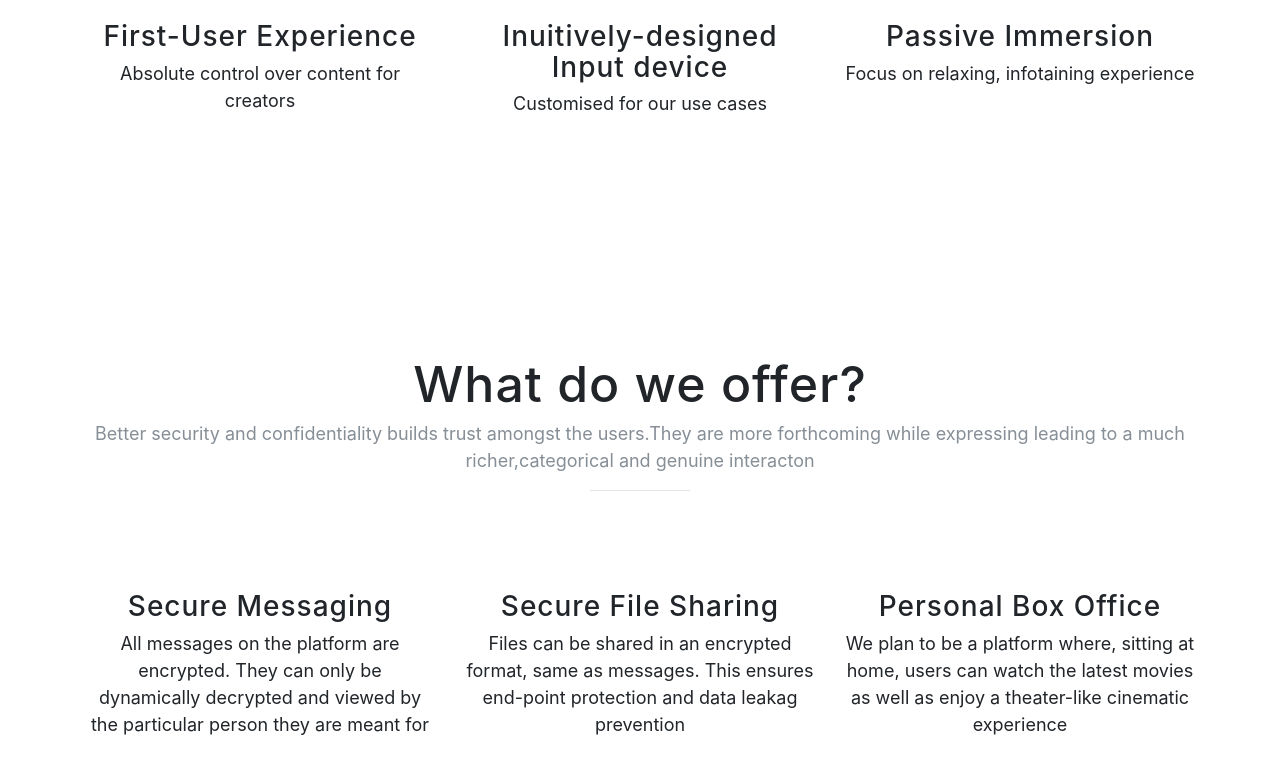
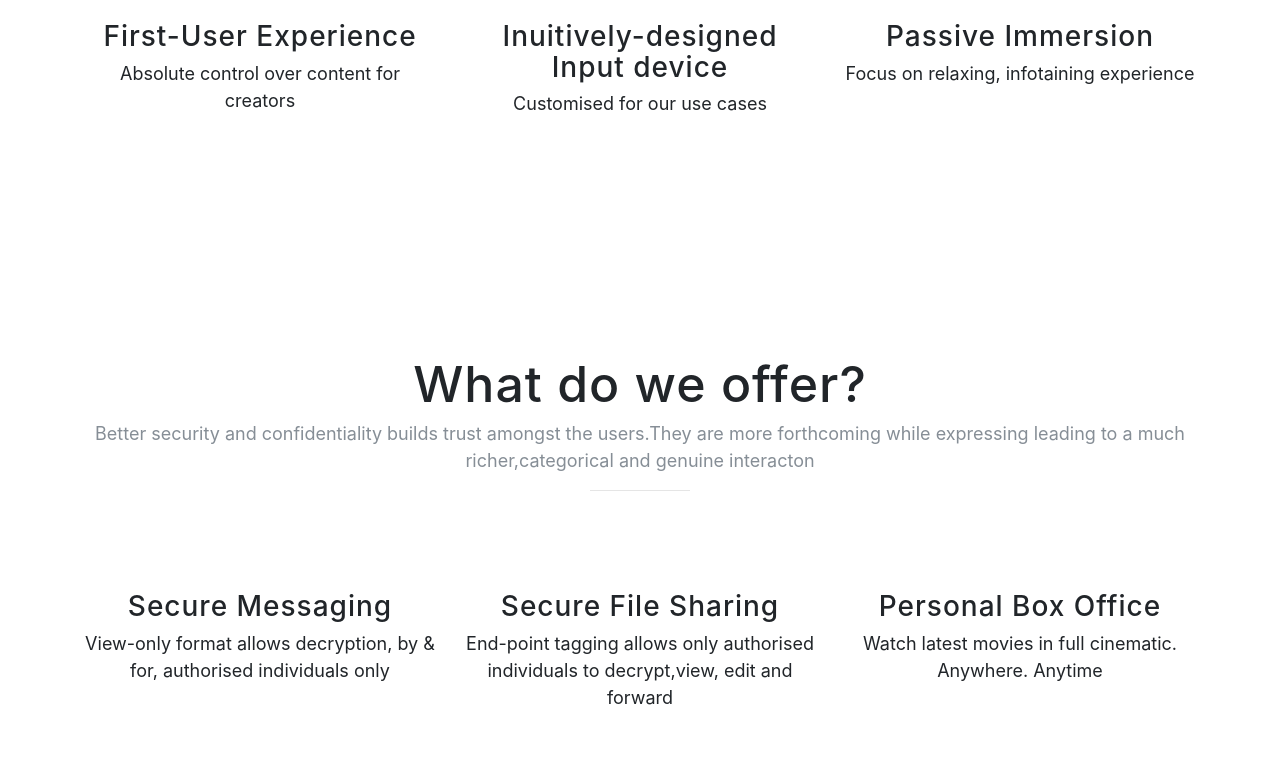
Before and after one commit to kontiki-innovation-labs/kontiki-innovation-labs.github.io, a website with bundled scripts: page index.html in a window 1280 px wide. Shown: the part 1219-1992 px from the top of the page. Built offline with nearby package versions, Linux system fonts and the light colour scheme; a web font is replaced by a local one.

Commit message:
Update index.html

```diff
--- a/index.html
+++ b/index.html
@@ -61,7 +61,7 @@
         <div class="row h-100">
           <div class="col-lg-7 my-auto">
             <div class="header-content mx-auto">
-              <h2 class="mb-5">Creating world’s most confidential content-sharing platform based on proprietary identity-bound HMDs
+              <h2 class="mb-5">Creating world’s most confidential content-sharing platform based on our identity-bound HMDs
 </h2>
                <!-- <a href="#What" class="btn btn-outline btn-xl js-scroll-trigger">I want to know more!</a> -->
             </div>
@@ -151,19 +151,19 @@
 					    <!--<img class="rounded-circle img-fluid d-block mx-auto" src="http://placehold.it/150x150" alt="">-->
 					    <h3>Secure Messaging
 					    </h3>
-					    <p> All messages on the platform are encrypted. They can only be dynamically decrypted and viewed by the particular person they are meant for </p>
+					    <p> View-only format allows decryption, by & for, authorised individuals only </p>
 				    </div>
 				    <div class="col-lg-4 col-sm-6 text-center mb-4">
 					    <!--<img class="rounded-circle img-fluid d-block mx-auto" src="http://placehold.it/150x150" alt="">-->
 					    <h3>Secure File Sharing
 					    </h3>
-					    <p>Files can be shared in an encrypted format, same as messages. This ensures end-point protection and data leakag prevention </p>
+					    <p>End-point tagging allows only authorised individuals to decrypt,view, edit and forward </p>
 				    </div>
 				    <div class="col-lg-4 col-sm-6 text-center mb-4">
 					    <!--<img class="rounded-circle img-fluid d-block mx-auto" src="http://placehold.it/150x150" alt="">-->
 					    <h3>Personal Box Office
 					    </h3>
-					    <p> We plan to be a platform where, sitting at home, users can watch the latest movies as well as enjoy a theater-like cinematic experience </p>
+					    <p> Watch latest movies in full cinematic. Anywhere. Anytime </p>
 				    </div>
 	      </div>
 
```
